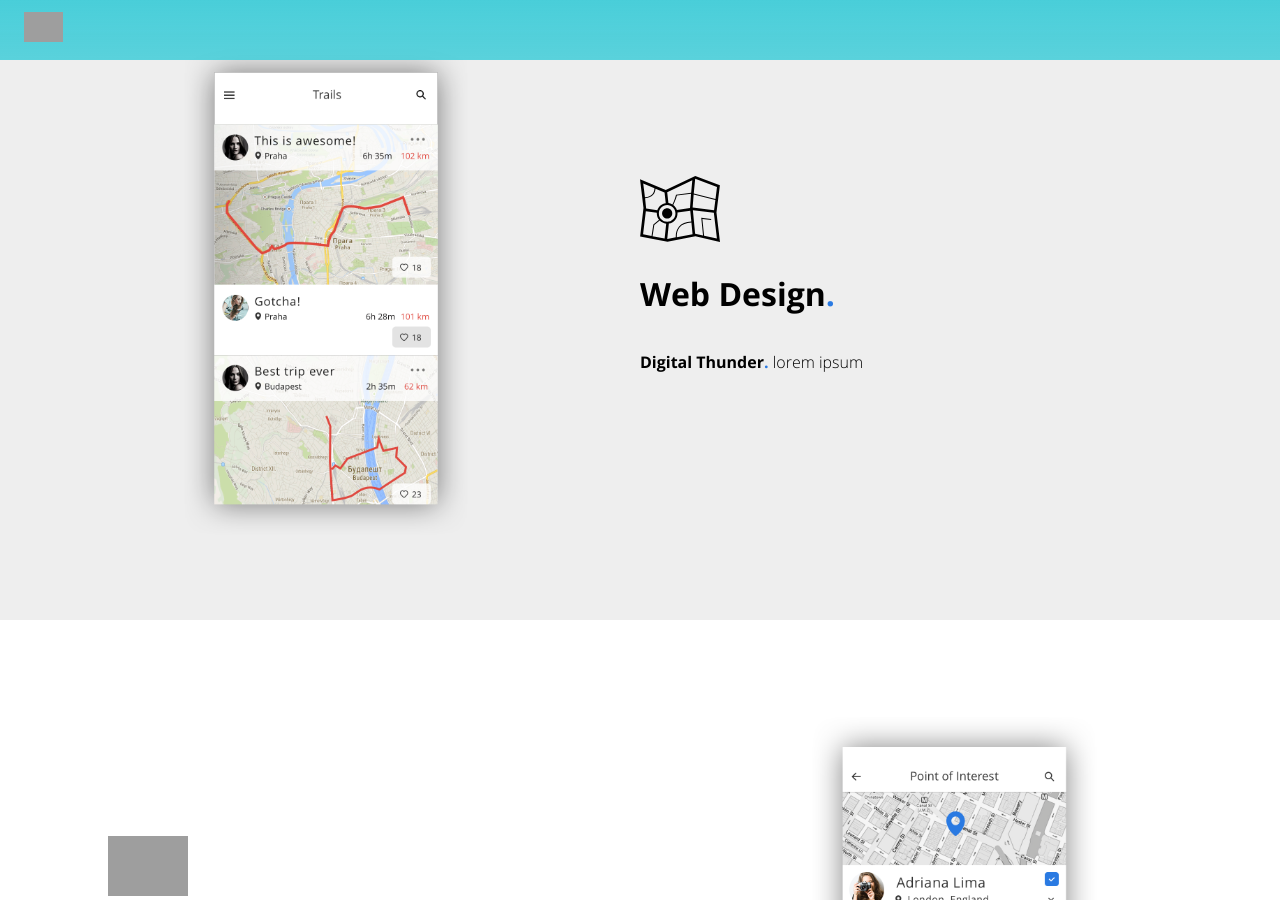
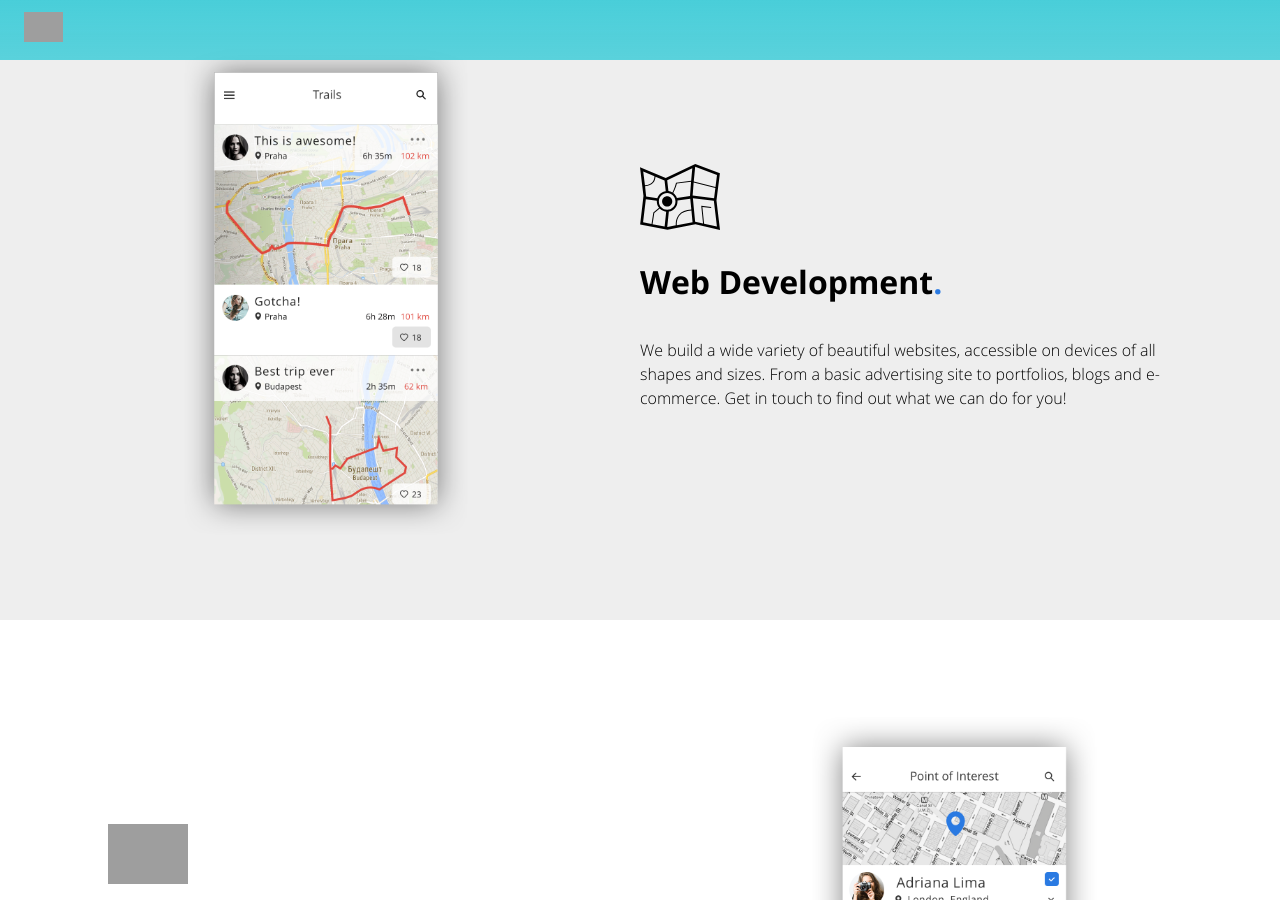
Before and after one commit to ryanlynch717/dt_site, a Jekyll site: the page built from index.html, in a window 1280 px wide and 900 px high, scrolled down 2554 px. Built offline with Jekyll 4.4.1, drawn with Linux system fonts in a browser that asks for light colours; nearby versions of some CDN libraries; some of the changed text lies outside the part shown.

Commit message:
updated content

```diff
--- a/_data/site-info.json
+++ b/_data/site-info.json
@@ -89,8 +89,8 @@
       "image": "story/place-discovery.png",
       "content": {
         "icon": "map-of-roads.svg",
-        "title": "Web Design",
-        "description": "<span class='dot'>Digital Thunder</span> lorem ipsum <br /><br />"
+        "title": "Web Development",
+        "description": "We build a wide variety of beautiful websites, accessible on devices of all shapes and sizes. From a basic advertising site to portfolios, blogs and e-commerce. Get in touch to find out what we can do for you!"
       }
     },
     {
@@ -102,8 +102,8 @@
       "image": "story/social-sharing.png",
       "content": {
         "icon": "network.svg",
-        "title": "Branding Logos",
-        "description": "<span class='dot'>Digital Thunder</span>lorem ipsum <br /><br />"
+        "title": "Graphic Design",
+        "description": "Logos are an important part of your brand. Here at Digital Thunder we can help to give your business a fresh lick of paint with modern logo and graphic design service."
       }
     },
     {
@@ -115,8 +115,8 @@
       "image": "story/offline-app.png",
       "content": {
         "icon": "cloud-computing.svg",
-        "title": "Advertising Content",
-        "description": "lorem ipsum <br /><br />"
+        "title": "Advertising",
+        "description": "Posters, flyers and business cards need to be sharp and attention grabbing! Modernise all of your content with professional consultancy, design and production from Digital Thunder."
       }
     }
   ]
```
